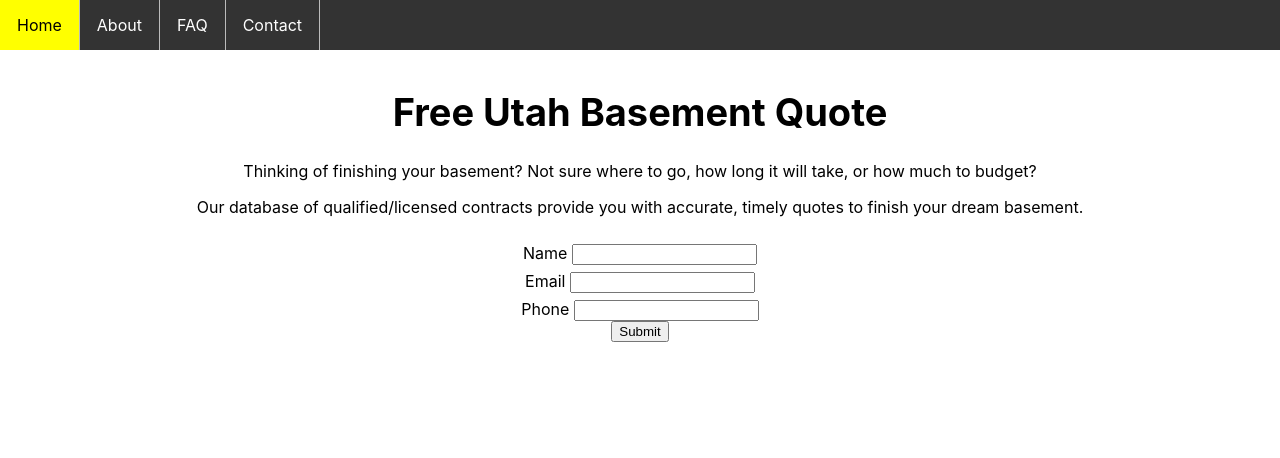
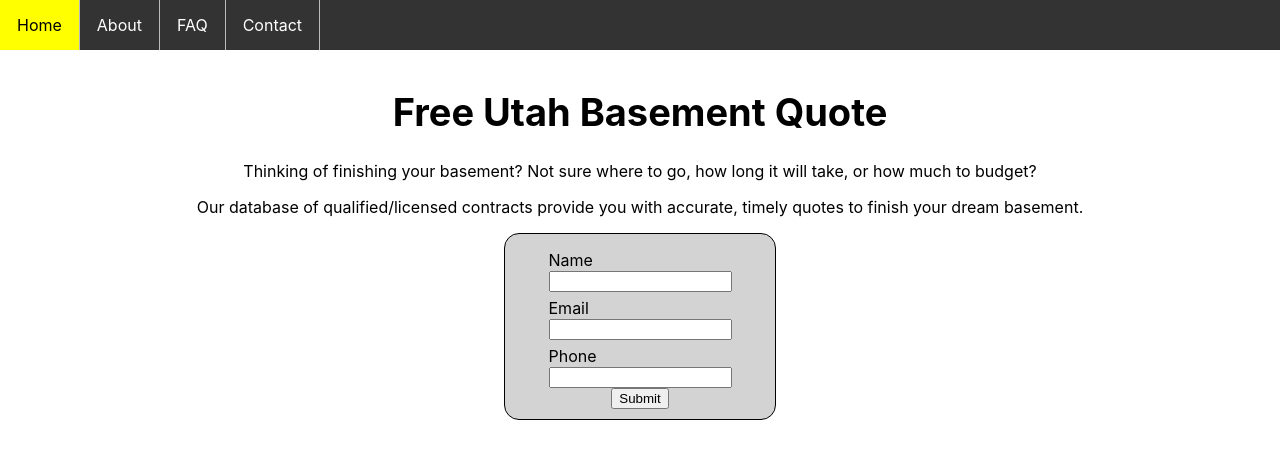
Before and after one commit to ryan90butler/appraisal_gen, a React (Create React App) app: page / in a window 1280 px wide. Shown: the top 458 px of the page. Built offline with nearby package versions, Linux system fonts and the light colour scheme.

Commit message:
added css to searchbar

```diff
--- a/src/components/Search/Search.css
+++ b/src/components/Search/Search.css
@@ -3,17 +3,27 @@ body {
 }
 form {
   display: flex;
-	flex-direction: column;
-	flex-wrap: nowrap;
-	justify-content: space-between;
-	align-items: center;
-	align-content: space-between;
+  flex-direction: column;
+  background: lightgray;
+  justify-content: center;
+  padding: 10px;
+  width: 250px;
+  border: 1px black solid;
+  align-items: center;
+  border-radius: 15px;
 }
 .Search-main {
-  padding-top: 4px;
+  padding-bottom: 4px;
+    width: 100%;
+    display: flex;
+    justify-content: center;
 }
 
 .form-group {
   padding-top: 6px;
   text-align: left;
 }
+
+input.form-control {
+  width: 175px;
+}
--- a/src/components/Search/Search.js
+++ b/src/components/Search/Search.js
@@ -32,14 +32,17 @@ class Search extends Component {
    <form onSubmit={this.handleSubmit.bind(this)} method="POST">
     <div className="form-group">
         <label>Name </label>
+        <br/>
         <input type="text" className="form-control" value={this.state.name} onChange={this.onNameChange.bind(this)} />
     </div>
     <div className="form-group">
         <label>Email </label>
+        <br/>
         <input type="email" className="form-control" value={this.state.email} onChange={this.onEmailChange.bind(this)} />
     </div>
     <div className="form-group">
         <label>Phone </label>
+        <br/>
         <input type="tel" className="form-control" value={this.state.message} onChange={this.onMessageChange.bind(this)} />
     </div>
     <button type="submit" className="btn btn-primary">Submit</button>
```
